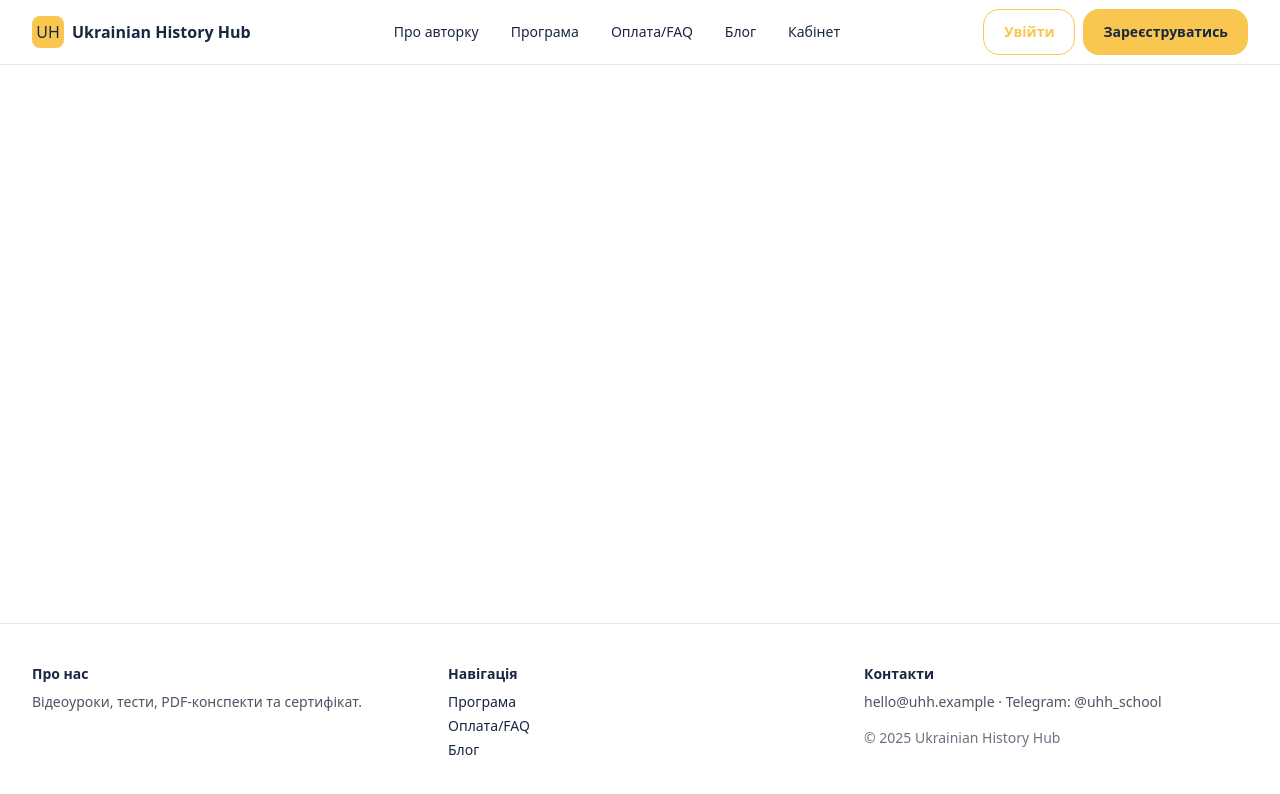
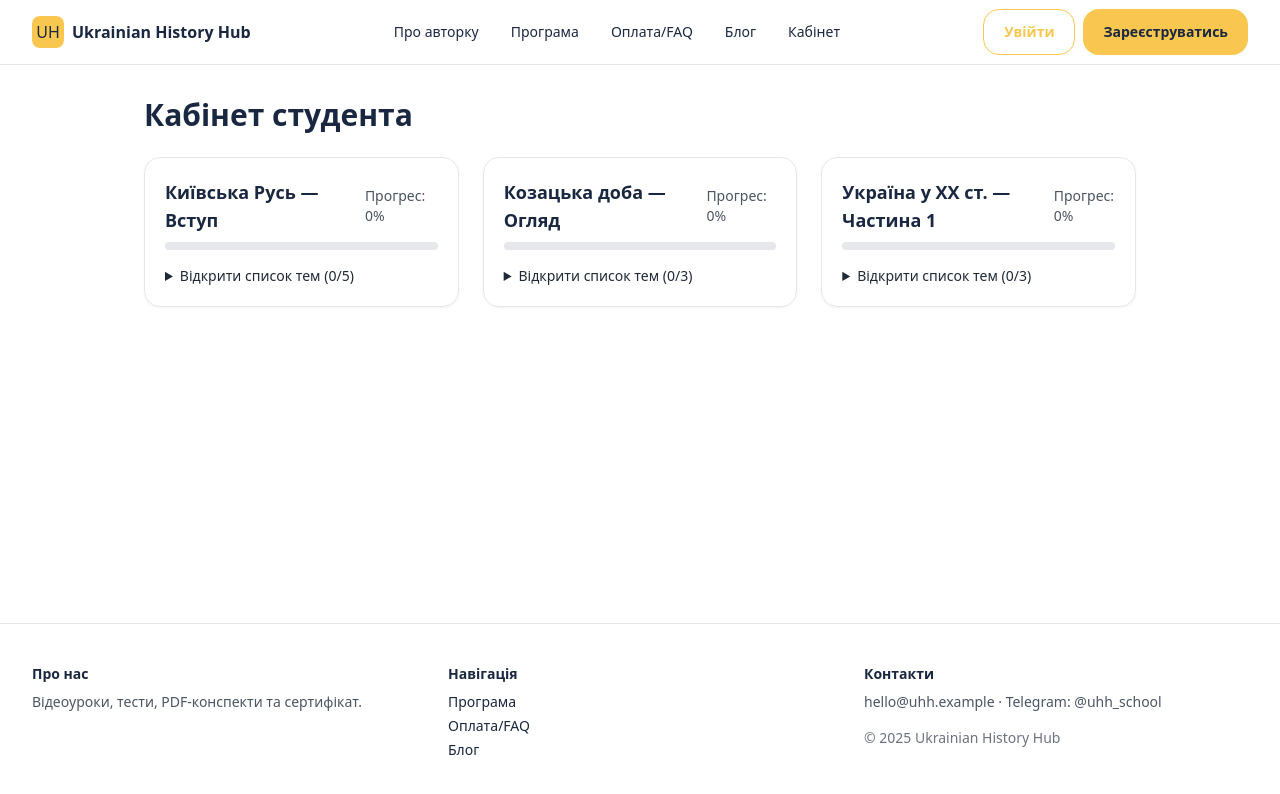
Before and after one commit to historicalalice-pixel/uhh-site, a Next.js app: page /dashboard in a window 1280 px wide. Before the commit this address had no page. Shown: the top 794 px of the page. Built offline with nearby package versions, Linux system fonts and the light colour scheme.

Commit message:
use LessonChecklist on dashboard

```diff
--- a/src/app/dashboard/page.tsx
+++ b/src/app/dashboard/page.tsx
@@ -1,17 +1,19 @@
+import { MODULES } from "@/data/modules";
+import LessonChecklist from "@/components/LessonChecklist";
 
-"use client";
-import { Container } from "@/components/ui";import { getUser, clearUser } from "@/lib/auth";import { useEffect, useState } from "react";import { useRouter } from "next/navigation";
-export default function Page(){
-  const [user,setUser]=useState<any>(null); const r=useRouter();
-  useEffect(()=>{const u=getUser(); if(!u) r.replace("/login"); else setUser(u);},[r]);
-  const lessons=[{id:1,title:"Київська Русь — Вступ",progress:1},{id:2,title:"Козацька доба — Огляд",progress:0.35},{id:3,title:"Україна у ХХ ст. — Частина 1",progress:0.7}];
-  if(!user) return null;
-  return (<section className="py-16"><Container>
-    <div className="flex items-center justify-between"><h1 className="text-3xl font-extrabold">Кабінет студента</h1><div className="flex items-center gap-3"><span className="text-sm text-gray-600">{user.email}</span><button className="inline-flex items-center rounded-2xl px-4 py-2 border border-[var(--color-accent)] text-[var(--color-accent)]" onClick={()=>{clearUser(); r.push("/")}}>Вийти</button></div></div>
-    <div className="mt-8 grid md:grid-cols-2 lg:grid-cols-3 gap-6">
-      {lessons.map(l=> (
-        <div key={l.id} className="rounded-3xl border p-6 bg-white"><h3 className="font-semibold">{l.title}</h3><div className="mt-3 h-2 w-full bg-gray-100 rounded-full overflow-hidden"><div className="h-full" style={{width:`${l.progress*100}%`,background:"var(--color-accent)"}}/></div><div className="mt-3 text-sm text-gray-600">Прогрес: {(l.progress*100).toFixed(0)}%</div></div>
-      ))}
-    </div>
-  </Container></section>);
+export default function DashboardPage() {
+  // email користувача (тимчасово статичний)
+  const userEmail = "demo@uhh.school";
+
+  return (
+    <main className="mx-auto max-w-5xl px-4 py-8">
+      <h1 className="mb-6 text-3xl font-bold">Кабінет студента</h1>
+
+      <div className="grid gap-6 md:grid-cols-2 lg:grid-cols-3">
+        {MODULES.map((m) => (
+          <LessonChecklist key={m.id} moduleData={m} userKey={userEmail} />
+        ))}
+      </div>
+    </main>
+  );
 }
```
